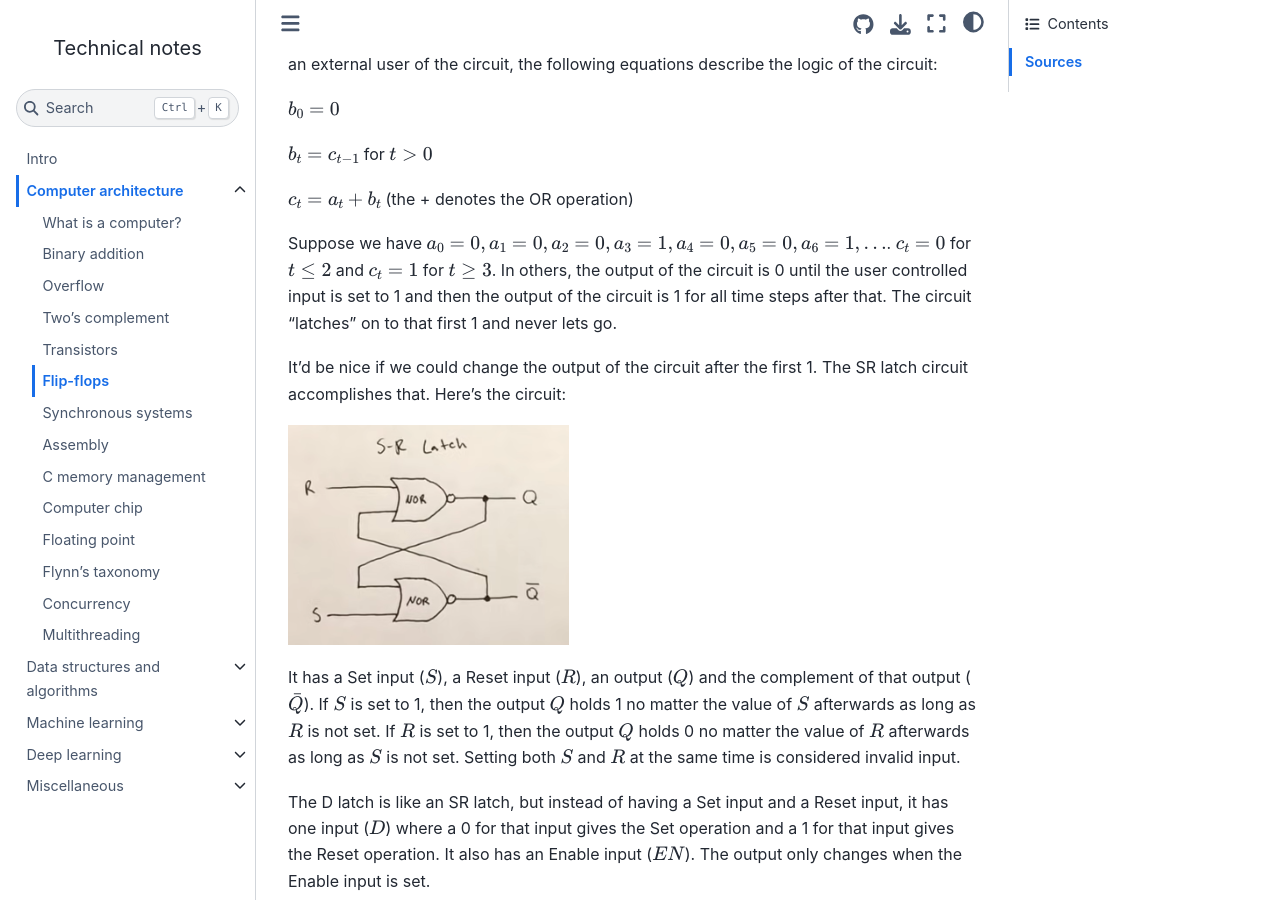
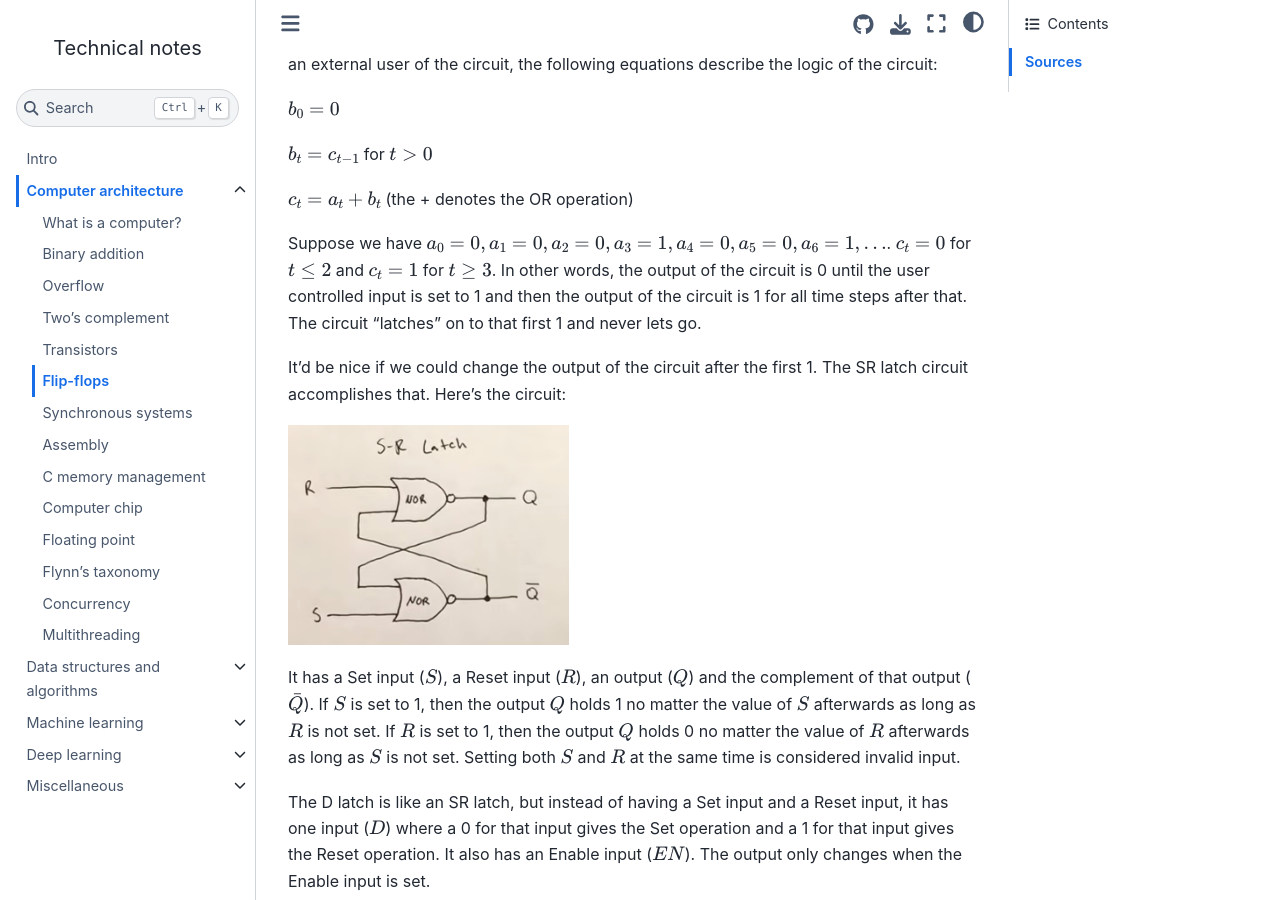
Before and after one commit to hacobe/notes, a Jupyter Book: the page built from flip_flops.md, in a window 1280 px wide and 900 px high, scrolled down 803 px. Built offline with Jupyter Book 1.0.4 settings and Sphinx 7.4.7 and the Sphinx Book theme 1.1.4, drawn with Linux system fonts in a browser that asks for light colours.

Commit message:
Fix error in flip flops post

```diff
--- a/flip_flops.md
+++ b/flip_flops.md
@@ -22,7 +22,7 @@ $b_t = c_{t-1}$ for $t \gt 0$
 
 $c_t = a_t + b_t$ (the + denotes the OR operation)
 
-Suppose we have $a_0 = 0, a_1 = 0, a_2 = 0, a_3 = 1, a_4 = 0, a_5 = 0, a_6 = 1, \dots$. $c_t = 0$ for $t \le 2$ and $c_t = 1$ for $t \ge 3$. In others, the output of the circuit is 0 until the user controlled input is set to 1 and then the output of the circuit is 1 for all time steps after that. The circuit "latches" on to that first 1 and never lets go.
+Suppose we have $a_0 = 0, a_1 = 0, a_2 = 0, a_3 = 1, a_4 = 0, a_5 = 0, a_6 = 1, \dots$. $c_t = 0$ for $t \le 2$ and $c_t = 1$ for $t \ge 3$. In other words, the output of the circuit is 0 until the user controlled input is set to 1 and then the output of the circuit is 1 for all time steps after that. The circuit "latches" on to that first 1 and never lets go.
 
 It'd be nice if we could change the output of the circuit after the first 1. The SR latch circuit accomplishes that. Here's the circuit:
 
```
